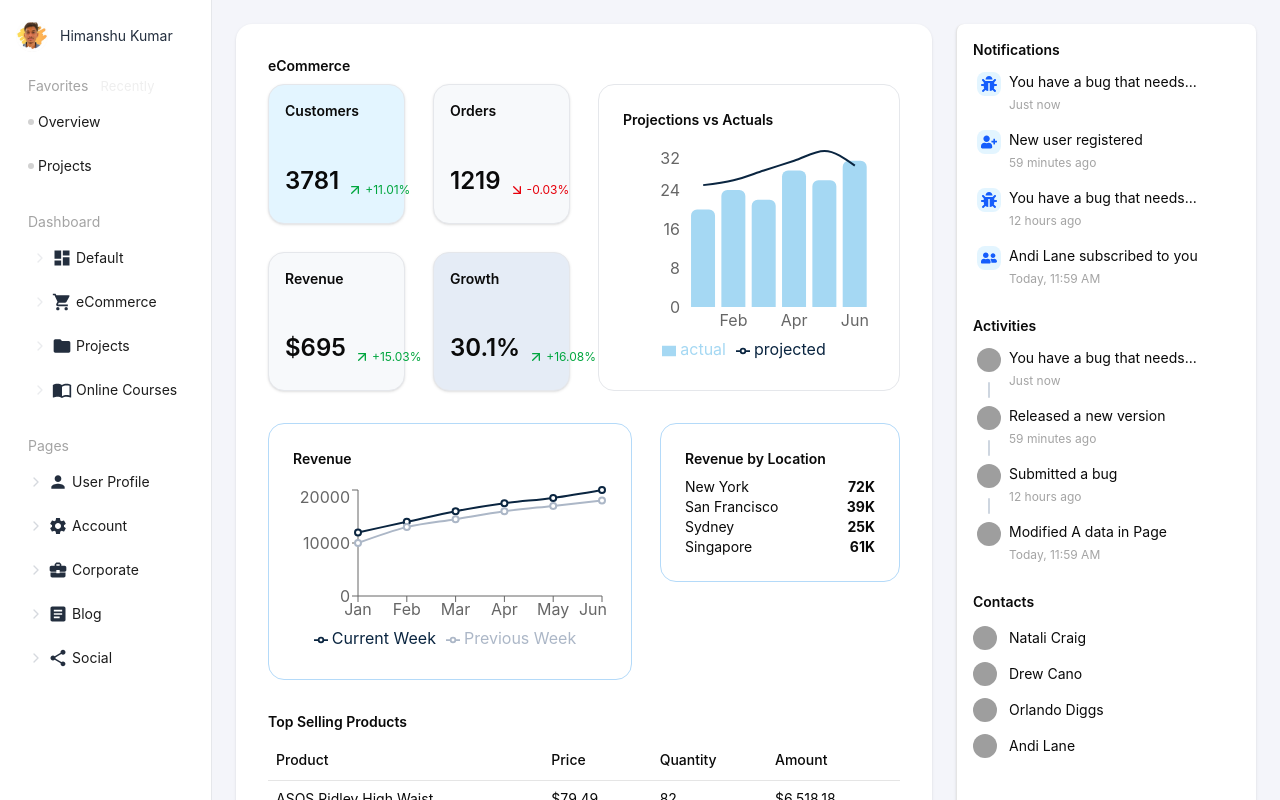
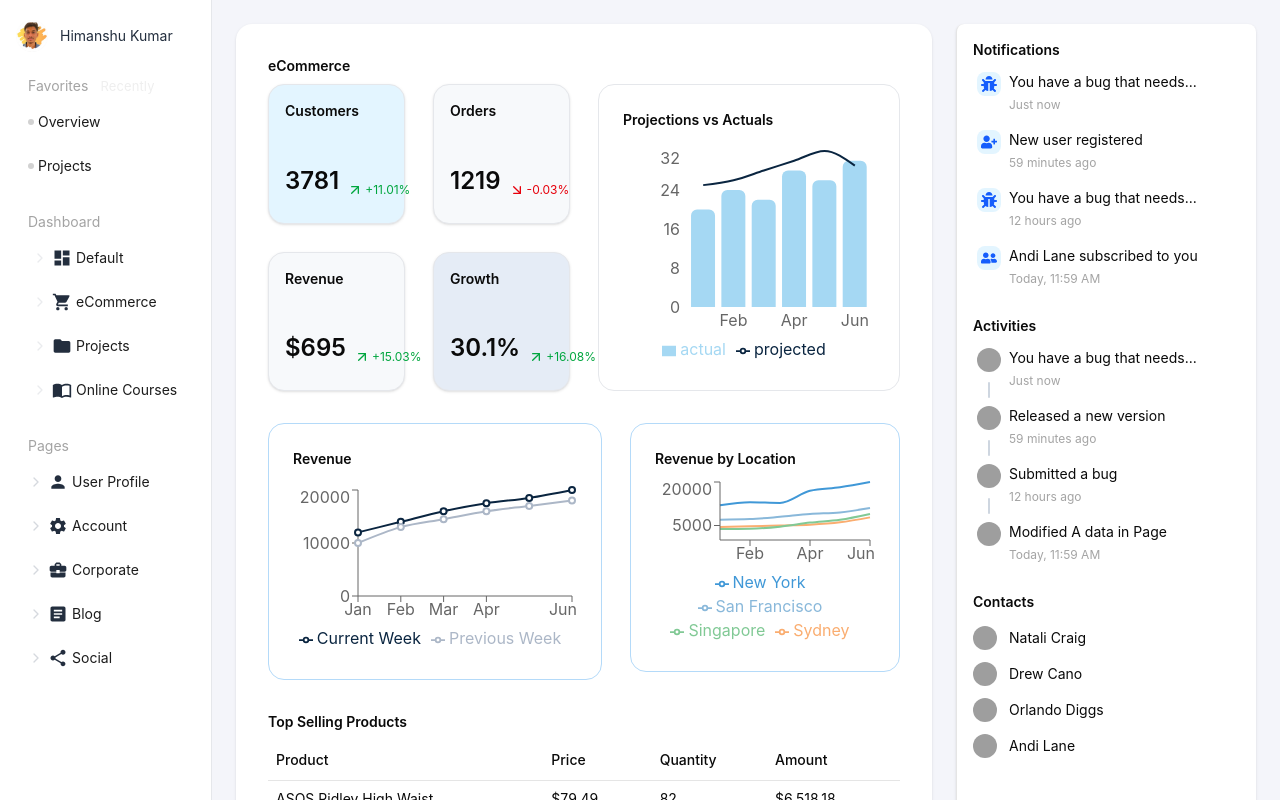
Before and after one commit to himanshu-mishu/juspay-ui-dashboard-assignment, a React (Vite) app: page / in a window 1280 px wide. Shown: the top 800 px of the page. Built offline with nearby package versions, Linux system fonts and the light colour scheme; grey boxes are pictures that could not be loaded.

Commit message:
chore: graph ui update

```diff
--- a/src/components/dashboard/RevenueByLocation.jsx
+++ b/src/components/dashboard/RevenueByLocation.jsx
@@ -1,19 +1,28 @@
-import { revenueLocationData } from "../../data/revenueLocationData";
+import { revenueLocationData } from "@/data/revenueLocationData";
+import { LineChart, Line, XAxis, YAxis, Tooltip, ResponsiveContainer, Legend } from "recharts";
 
-export default function RevenueByLocation() {
+const cityColors = {
+  "New York": "#4098d7",
+  "San Francisco": "#89b8da",
+  "Sydney": "#faad70",
+  "Singapore": "#81c995"
+};
+
+export default function RevenueByLocationGraph() {
   return (
-    <div className="bg-white border border-[#B4DAF9] rounded-2xl p-6 min-w-[230px]">
+    <div className="bg-white border border-[#B4DAF9] rounded-2xl p-6 min-w-[270px]">
       <div className="font-inter font-semibold text-[14px] mb-2">Revenue by Location</div>
-      <table className="w-full text-sm">
-        <tbody>
-          {revenueLocationData.map((loc) => (
-            <tr key={loc.city}>
-              <td>{loc.city}</td>
-              <td className="text-right font-bold">{loc.amount}</td>
-            </tr>
+      <ResponsiveContainer width="100%" height={170}>
+        <LineChart data={revenueLocationData}>
+          <XAxis dataKey="month" />
+          <YAxis />
+          <Tooltip />
+          <Legend />
+          {Object.keys(cityColors).map(city => (
+            <Line key={city} type="monotone" dataKey={city} stroke={cityColors[city]} name={city} strokeWidth={2} dot={false} />
           ))}
-        </tbody>
-      </table>
+        </LineChart>
+      </ResponsiveContainer>
     </div>
   );
 }
--- a/src/data/revenueLocationData.js
+++ b/src/data/revenueLocationData.js
@@ -1,6 +1,44 @@
 export const revenueLocationData = [
-  { city: "New York", amount: "72K" },
-  { city: "San Francisco", amount: "39K" },
-  { city: "Sydney", amount: "25K" },
-  { city: "Singapore", amount: "61K" },
+  {
+    month: "Jan",
+    "New York": 12000,
+    "San Francisco": 7000,
+    Sydney: 4500,
+    Singapore: 3800,
+  },
+  {
+    month: "Feb",
+    "New York": 13000,
+    "San Francisco": 7200,
+    Sydney: 4700,
+    Singapore: 3900,
+  },
+  {
+    month: "Mar",
+    "New York": 12800,
+    "San Francisco": 8000,
+    Sydney: 5000,
+    Singapore: 4600,
+  },
+  {
+    month: "Apr",
+    "New York": 17000,
+    "San Francisco": 9000,
+    Sydney: 5300,
+    Singapore: 6000,
+  },
+  {
+    month: "May",
+    "New York": 18200,
+    "San Francisco": 9500,
+    Sydney: 6100,
+    Singapore: 7000,
+  },
+  {
+    month: "Jun",
+    "New York": 20000,
+    "San Francisco": 11000,
+    Sydney: 7800,
+    Singapore: 9000,
+  },
 ];
```
